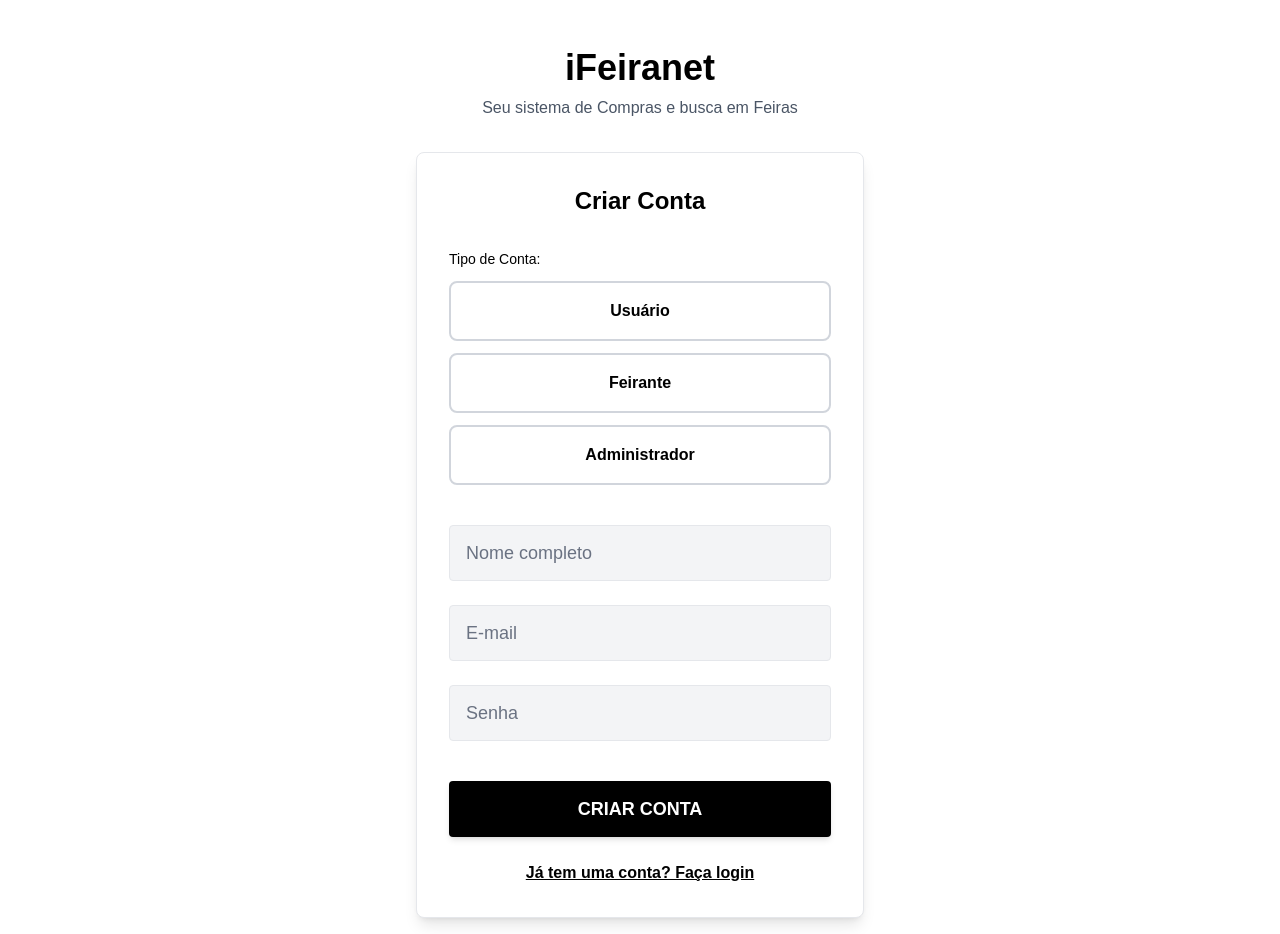
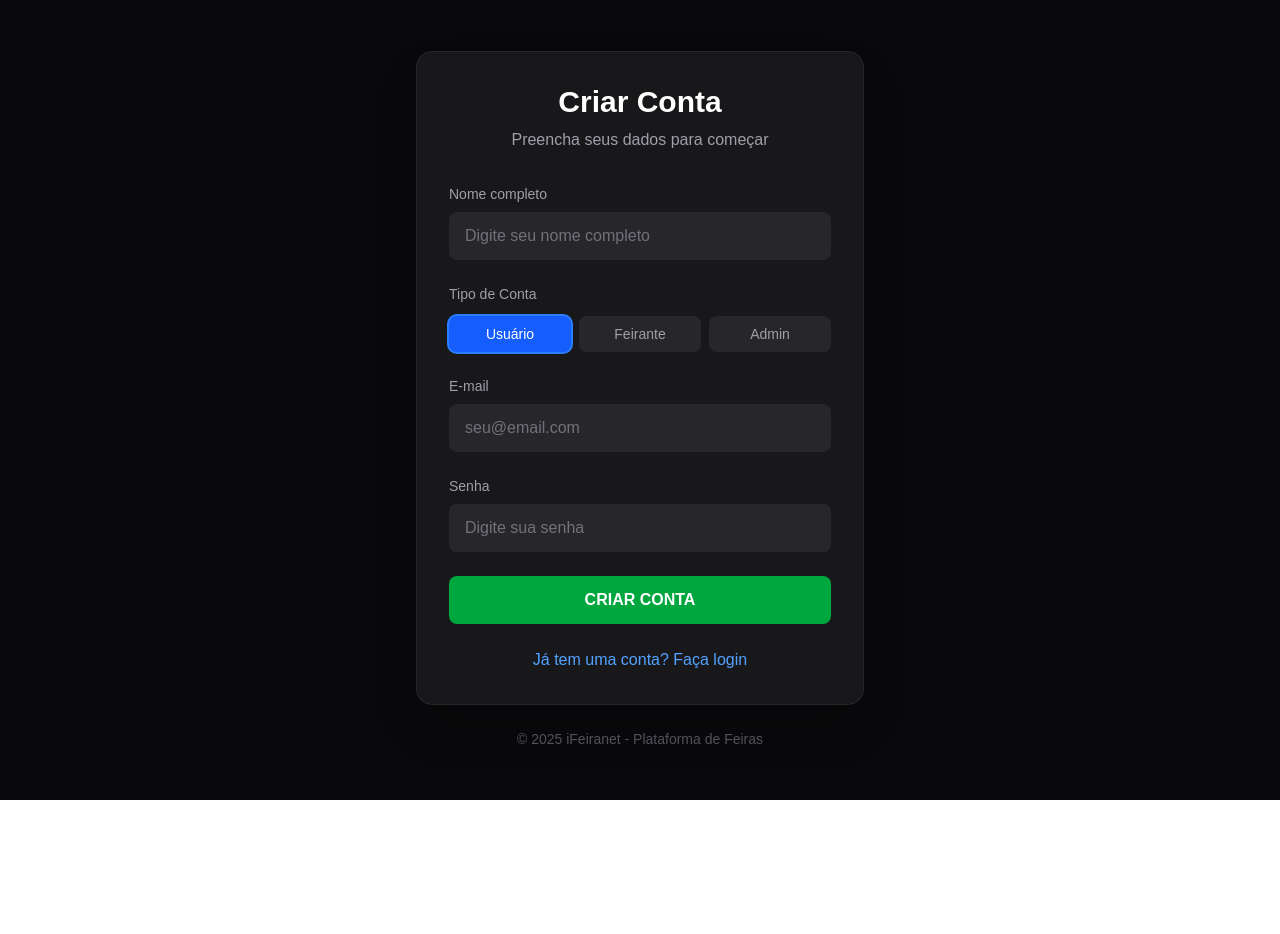
Before and after one commit to gabrielfcastro/TP2-Projeto-Final-2025.2, a Next.js app in the folder frontend/: page /login in a window 1280 px wide. Both pictures are taken after a click on the button "Não tem uma conta? Cadastre-se". After the commit the page ends 800 px from the top, so only its background shows below. Built offline with nearby package versions, Linux system fonts and the light colour scheme.

Commit message:
Teste Front Login 9: Refatorando a ajustando o codigo para melhor (Azul)

```diff
--- /dev/null
+++ b/frontend/app/login/components/hooks/useFormValidation.ts
@@ -0,0 +1,41 @@
+import { UserType, FormData } from '../types/user'
+
+export const useFormValidation = () => {
+  const validateEmail = (email: string): boolean => {
+    const regex = /^[^\s@]+@[^\s@]+\.[^\s@]+$/
+    return regex.test(email)
+  }
+
+  const validatePassword = (password: string): boolean => {
+    return password.length >= 6
+  }
+
+  const validateForm = (formData: FormData, showRegister: boolean, userType: UserType): string[] => {
+    const errors: string[] = []
+
+    if (!formData.email) {
+      errors.push('Email é obrigatório')
+    } else if (!validateEmail(formData.email)) {
+      errors.push('Email inválido')
+    }
+
+    if (!formData.password) {
+      errors.push('Senha é obrigatória')
+    } else if (!validatePassword(formData.password)) {
+      errors.push('Senha deve ter pelo menos 6 caracteres')
+    }
+
+    if (showRegister) {
+      if (!formData.nome) errors.push('Nome é obrigatório')
+
+      if (userType === "vendor") {
+        if (!formData.nomeBanca) errors.push('Nome da banca é obrigatório')
+        if (!formData.localizacao) errors.push('Localização é obrigatória')
+      }
+    }
+
+    return errors
+  }
+
+  return { validateForm }
+}
--- /dev/null
+++ b/frontend/app/login/components/types/user.ts
@@ -0,0 +1,9 @@
+export type UserType = "user" | "vendor" | "admin"
+
+export type FormData = {
+  email: string
+  password: string
+  nome: string
+  nomeBanca: string
+  localizacao: string
+}
--- a/frontend/app/login/page.tsx
+++ b/frontend/app/login/page.tsx
@@ -1,84 +1,41 @@
 "use client"
 
 import { useState } from "react"
+import { UserType, FormData } from './components/types/user'
+import { useFormValidation } from './components/hooks/useFormValidation'
 
 export default function Login() {
   const [showRegister, setShowRegister] = useState(false)
-  const [userType, setUserType] = useState("")
+  const [userType, setUserType] = useState<UserType>("user")
   const [errors, setErrors] = useState<string[]>([])
   const [isLoading, setIsLoading] = useState(false)
-  const [formData, setFormData] = useState({
-    email: "",
-    password: "",
-    nome: "",
-    nomeBanca: "",
-    localizacao: ""
+  const [formData, setFormData] = useState<FormData>({
+    email: "", password: "", nome: "", nomeBanca: "", localizacao: ""
   })
 
-  // FUNÇÃO DE VALIDAÇÃO CORRIGIDA - VERSÃO SIMPLIFICADA
-  const validateForm = () => {
-    const newErrors: string[] = []
+  const { validateForm } = useFormValidation()
 
-    // Validação de email - VERSÃO GARANTIDA
-    if (!formData.email.trim()) {
-      newErrors.push('Email é obrigatório')
-    } else {
-      // Regex que DEFINITIVAMENTE rejeita "email-invalido"
-      // Um email válido deve ter: texto@texto.texto
-      const hasAtSymbol = formData.email.includes('@')
-      const hasDotAfterAt = formData.email.split('@')[1]?.includes('.')
-      const isValidEmail = hasAtSymbol && hasDotAfterAt
-
-      console.log('Email validation DEBUG:', {
-        email: formData.email,
-        hasAtSymbol,
-        hasDotAfterAt,
-        isValidEmail
-      })
-
-      if (!isValidEmail) {
-        newErrors.push('Email inválido')
-      }
-    }
-
-    // Validação de senha
-    if (!formData.password) {
-      newErrors.push('Senha é obrigatória')
-    } else if (formData.password.length < 6) {
-      newErrors.push('Senha deve ter pelo menos 6 caracteres')
-    }
-
-    // Validações específicas do cadastro
-    if (showRegister) {
-      if (!formData.nome.trim()) newErrors.push('Nome é obrigatório')
-      if (userType === "vendor") {
-        if (!formData.nomeBanca.trim()) newErrors.push('Nome da banca é obrigatório')
-        if (!formData.localizacao.trim()) newErrors.push('Localização é obrigatória')
-      }
-    }
-
-    console.log('Erros finais:', newErrors)
-    setErrors(newErrors)
-    return newErrors.length === 0
-  }
-
-  // ATUALIZAR handleSubmit com estado de loading
   const handleSubmit = async (e: React.FormEvent) => {
     e.preventDefault()
     setIsLoading(true)
 
-    if (!validateForm()) {
+    const validationErrors = validateForm(formData, showRegister, userType)
+
+    if (validationErrors.length > 0) {
+      setErrors(validationErrors)
       setIsLoading(false)
       return
     }
 
+    setErrors([])
+
     try {
-      // Simular chamada API
       await new Promise(resolve => setTimeout(resolve, 1000))
 
       if (showRegister) {
         console.log("Cadastro:", { ...formData, userType })
-        alert(`Cadastro realizado como ${userType}!`)
+        alert(`Cadastro realizado como ${userType === 'vendor' ? 'Feirante' : 'Usuário'}!`)
+        setShowRegister(false)
       } else {
         console.log("Login:", formData)
         alert("Login realizado com sucesso!")
@@ -96,154 +53,189 @@ export default function Login() {
     if (errors.length > 0) setErrors([])
   }
 
+  const resetForm = () => {
+    setShowRegister(!showRegister)
+    setErrors([])
+    setUserType("user")
+    setFormData({ email: "", password: "", nome: "", nomeBanca: "", localizacao: "" })
+  }
+
   return (
-    <div className="min-h-screen flex flex-col items-center bg-white p-4 pt-12 relative">
+    <div className="min-h-screen bg-zinc-950 flex items-center justify-center p-4">
+      <div className="w-full max-w-md">
+        {/* Card Principal */}
+        <div className="bg-zinc-900 border border-zinc-800 rounded-2xl p-8 shadow-2xl">
+          {/* Header */}
           <div className="text-center mb-8">
-        <h1 className="text-4xl font-bold text-black mb-2">iFeiranet</h1>
-        <p className="text-gray-600">Seu sistema de Compras e busca em Feiras</p>
+            <h1 className="text-3xl font-bold text-white mb-2">
+              {showRegister ? 'Criar Conta' : 'iFeiranet'}
+            </h1>
+            <p className="text-zinc-400">
+              {showRegister ? 'Preencha seus dados para começar' : 'Entre na sua conta para continuar'}
+            </p>
           </div>
 
-      <div className="w-full max-w-md bg-white rounded-lg shadow-lg border border-gray-200 p-8">
-        <h2 className="text-2xl font-bold text-black mb-8 text-center">
-          {showRegister ? "Criar Conta" : "Entrar na Plataforma"}
-        </h2>
+          {/* Formulário */}
+          <form onSubmit={handleSubmit} className="space-y-6">
+            {/* Campos de Cadastro */}
+            {showRegister && (
+              <>
+                {/* Nome Completo */}
+                <div>
+                  <label className="block text-zinc-400 text-sm font-medium mb-2">
+                    Nome completo
+                  </label>
+                  <input
+                    type="text"
+                    name="nome"
+                    placeholder="Digite seu nome completo"
+                    value={formData.nome}
+                    onChange={handleInputChange}
+                    className="w-full bg-zinc-800 text-white placeholder-zinc-500 rounded-lg px-4 py-3 focus:outline-none focus:ring-2 focus:ring-green-500 transition-all duration-200"
+                  />
+                </div>
 
-        {errors.length > 0 && (
-          <div
-            className="mb-4 p-3 bg-red-100 border border-red-400 text-red-700 rounded"
-            data-testid="error-messages"
-          >
-            <ul className="list-disc list-inside space-y-1">
-              {errors.map((error, index) => (
-                <li key={index} className="text-sm">{error}</li>
-              ))}
-            </ul>
-          </div>
-        )}
-
-        <form className="flex flex-col gap-6" onSubmit={handleSubmit}>
-          {showRegister && (
-            <div className="mb-4">
-              <label className="block text-sm font-medium text-black mb-3">
-                Tipo de Conta:
+                {/* Tipo de Conta */}
+                <div>
+                  <label className="block text-zinc-400 text-sm font-medium mb-3">
+                    Tipo de Conta
                   </label>
-              <div className="grid grid-cols-1 gap-3">
+                  <div className="grid grid-cols-3 gap-2">
+                    {[
+                      { value: 'user', label: 'Usuário' },
+                      { value: 'vendor', label: 'Feirante' },
+                      { value: 'admin', label: 'Admin' }
+                    ].map((type) => (
                       <button
+                        key={type.value}
                         type="button"
-                  onClick={() => setUserType("user")}
-                  className={`p-4 border-2 rounded-lg text-center transition-colors ${
-                    userType === "user"
-                    ? "border-black bg-black text-white"
-                    : "border-gray-300 bg-white text-black hover:border-gray-400"
+                        onClick={() => setUserType(type.value as UserType)}
+                        className={`py-2 px-3 rounded-lg text-sm font-medium transition-all duration-200 ${
+                          userType === type.value
+                            ? 'bg-blue-600 text-white ring-2 ring-blue-500'
+                            : 'bg-zinc-800 text-zinc-400 hover:bg-zinc-700'
                         }`}
                       >
-                  <div className="font-semibold">Usuário</div>
+                        {type.label}
                       </button>
+                    ))}
+                  </div>
+                </div>
 
-                <button
-                  type="button"
-                  onClick={() => setUserType("vendor")}
-                  className={`p-4 border-2 rounded-lg text-center transition-colors ${
-                    userType === "vendor"
-                    ? "border-black bg-black text-white"
-                    : "border-gray-300 bg-white text-black hover:border-gray-400"
-                  }`}
-                >
-                  <div className="font-semibold">Feirante</div>
-                </button>
-
-                <button
-                  type="button"
-                  onClick={() => setUserType("admin")}
-                  className={`p-4 border-2 rounded-lg text-center transition-colors ${
-                    userType === "admin"
-                    ? "border-black bg-black text-white"
-                    : "border-gray-300 bg-white text-black hover:border-gray-400"
-                  }`}
-                >
-                  <div className="font-semibold">Administrador</div>
-                </button>
+                {/* Campos específicos para Feirante */}
+                {userType === 'vendor' && (
+                  <div className="space-y-4 p-4 bg-zinc-800/50 rounded-lg border border-zinc-700">
+                    <div>
+                      <label className="block text-zinc-400 text-sm font-medium mb-2">
+                        Nome da banca
+                      </label>
+                      <input
+                        type="text"
+                        name="nomeBanca"
+                        placeholder="Digite o nome da sua banca"
+                        value={formData.nomeBanca}
+                        onChange={handleInputChange}
+                        className="w-full bg-zinc-800 text-white placeholder-zinc-500 rounded-lg px-4 py-3 focus:outline-none focus:ring-2 focus:ring-green-500 transition-all duration-200"
+                      />
+                    </div>
+                    <div>
+                      <label className="block text-zinc-400 text-sm font-medium mb-2">
+                        Localização da banca
+                      </label>
+                      <input
+                        type="text"
+                        name="localizacao"
+                        placeholder="Digite a localização da banca"
+                        value={formData.localizacao}
+                        onChange={handleInputChange}
+                        className="w-full bg-zinc-800 text-white placeholder-zinc-500 rounded-lg px-4 py-3 focus:outline-none focus:ring-2 focus:ring-green-500 transition-all duration-200"
+                      />
                     </div>
                   </div>
                 )}
-
-          {showRegister && (
-            <div>
-              <input
-                name="nome"
-                value={formData.nome}
-                onChange={handleInputChange}
-                placeholder="Nome completo"
-                className="w-full h-14 text-lg px-4 bg-gray-100 rounded border border-gray-200 focus:outline-none focus:ring-2 focus:ring-black focus:border-transparent text-black placeholder-gray-500"
-              />
-            </div>
+              </>
             )}
 
+            {/* Email */}
             <div>
+              <label className="block text-zinc-400 text-sm font-medium mb-2">
+                E-mail
+              </label>
               <input
+                type="email"
                 name="email"
+                placeholder="seu@email.com"
                 value={formData.email}
                 onChange={handleInputChange}
-              placeholder="E-mail"
-              className="w-full h-14 text-lg px-4 bg-gray-100 rounded border border-gray-200 focus:outline-none focus:ring-2 focus:ring-black focus:border-transparent text-black placeholder-gray-500"
-              type="email"
+                className="w-full bg-zinc-800 text-white placeholder-zinc-500 rounded-lg px-4 py-3 focus:outline-none focus:ring-2 focus:ring-green-500 transition-all duration-200"
               />
             </div>
 
-          {showRegister && userType === "vendor" && (
-            <>
+            {/* Senha */}
             <div>
+              <label className="block text-zinc-400 text-sm font-medium mb-2">
+                Senha
+              </label>
               <input
-                  name="nomeBanca"
-                  value={formData.nomeBanca}
-                  onChange={handleInputChange}
-                  placeholder="Nome da banca"
-                  className="w-full h-14 text-lg px-4 bg-gray-100 rounded border border-gray-200 focus:outline-none focus:ring-2 focus:ring-black focus:border-transparent text-black placeholder-gray-500"
-                />
-              </div>
-              <div>
-                <input
-                  name="localizacao"
-                  value={formData.localizacao}
-                  onChange={handleInputChange}
-                  placeholder="Localização da banca"
-                  className="w-full h-14 text-lg px-4 bg-gray-100 rounded border border-gray-200 focus:outline-none focus:ring-2 focus:ring-black focus:border-transparent text-black placeholder-gray-500"
-                />
-              </div>
-            </>
-          )}
-
-          <div>
-            <input
+                type="password"
                 name="password"
+                placeholder="Digite sua senha"
                 value={formData.password}
                 onChange={handleInputChange}
-              type="password"
-              placeholder="Senha"
-              className="w-full h-14 text-lg px-4 bg-gray-100 rounded border border-gray-200 focus:outline-none focus:ring-2 focus:ring-black focus:border-transparent text-black placeholder-gray-500"
+                className="w-full bg-zinc-800 text-white placeholder-zinc-500 rounded-lg px-4 py-3 focus:outline-none focus:ring-2 focus:ring-green-500 transition-all duration-200"
               />
             </div>
 
-          {/* ATUALIZAR BOTÃO COM ESTADO DE LOADING */}
+            {/* Botão Principal */}
             <button
               type="submit"
               disabled={isLoading}
-            className="w-full h-14 text-lg font-bold bg-black text-white rounded hover:bg-gray-800 shadow-md transition-colors mt-4 disabled:opacity-50 disabled:cursor-not-allowed"
+              className="w-full bg-green-600 hover:bg-green-500 disabled:bg-zinc-600 disabled:cursor-not-allowed text-white font-semibold py-3 px-4 rounded-lg transition-all duration-200 flex items-center justify-center"
             >
-            {isLoading ? "PROCESSANDO..." : (showRegister ? "CRIAR CONTA" : "ENTRAR")}
+              {isLoading ? (
+                <>
+                  <div className="animate-spin rounded-full h-4 w-4 border-b-2 border-white mr-2"></div>
+                  PROCESSANDO...
+                </>
+              ) : (
+                showRegister ? 'CRIAR CONTA' : 'ENTRAR'
+              )}
             </button>
           </form>
 
+          {/* Alternar entre Login e Cadastro */}
           <div className="mt-6 text-center">
             <button
-            onClick={() => {
-              setShowRegister(!showRegister)
-              setErrors([])
-            }}
-            className="text-black font-semibold hover:text-gray-800 underline"
+              type="button"
+              onClick={resetForm}
+              className="text-blue-400 hover:text-blue-300 font-medium transition-colors duration-200"
             >
-            {showRegister ? "Já tem uma conta? Faça login" : "Não tem uma conta? Cadastre-se"}
+              {showRegister ? 'Já tem uma conta? Faça login' : 'Não tem uma conta? Cadastre-se'}
             </button>
+          </div>
+
+          {/* Mensagens de Erro */}
+          {errors.length > 0 && (
+            <div className="mt-6 p-4 bg-red-900/20 border border-red-800/50 rounded-lg">
+              <div className="space-y-2">
+                {errors.map((error, index) => (
+                  <p key={index} className="text-red-400 text-sm flex items-center">
+                    <svg className="w-4 h-4 mr-2" fill="currentColor" viewBox="0 0 20 20">
+                      <path fillRule="evenodd" d="M10 18a8 8 0 100-16 8 8 0 000 16zM8.707 7.293a1 1 0 00-1.414 1.414L8.586 10l-1.293 1.293a1 1 0 101.414 1.414L10 11.414l1.293 1.293a1 1 0 001.414-1.414L11.414 10l1.293-1.293a1 1 0 00-1.414-1.414L10 8.586 8.707 7.293z" clipRule="evenodd" />
+                    </svg>
+                    {error}
+                  </p>
+                ))}
+              </div>
+            </div>
+          )}
+        </div>
+
+        {/* Footer */}
+        <div className="text-center mt-6">
+          <p className="text-zinc-600 text-sm">
+            © 2025 iFeiranet - Plataforma de Feiras
+          </p>
         </div>
       </div>
     </div>
```
Also changed, not shown: 1 other file (tests, documents, lock files or other folders). Lines whose indentation alone changed are shown as unchanged.
